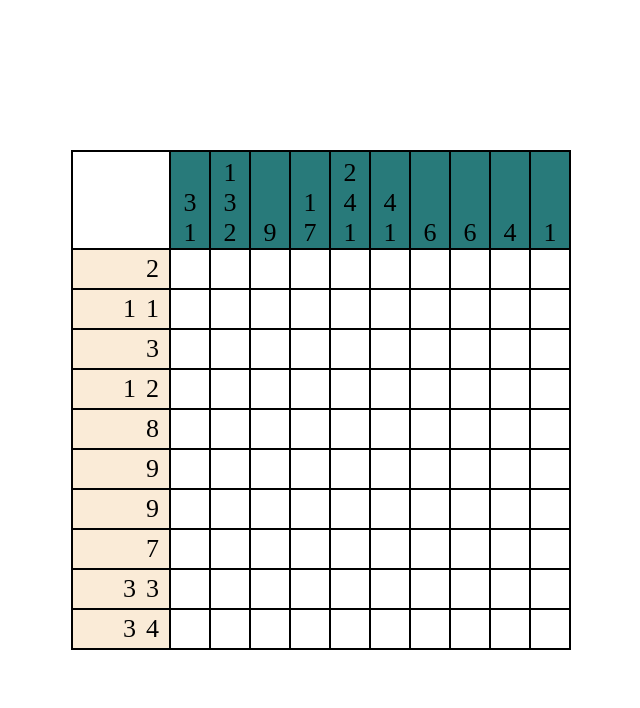
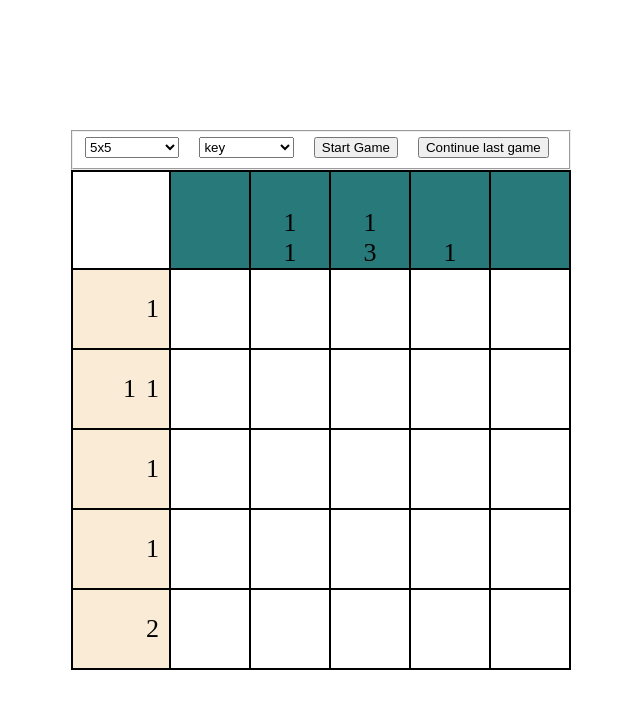
Before and after one commit to Roisler/nonograms, a website with bundled scripts: page nonograms/index.html in a window 1280 px wide. Shown: the whole page, without its empty margins (319-959 px from the left). Built offline with nearby package versions, Linux system fonts and the light colour scheme.

Commit message:
feat: add start game and load game button, add startGame func

```diff
--- a/nonograms/app.js
+++ b/nonograms/app.js
@@ -1,17 +1,12 @@
 import hints from './assets/js/hints.js';
 
-const initialGame = {
-  complexity: 10,
-  level: 'rabbit',
-};
+// Генерирование подсказок
 
-const { complexity, level } = initialGame;
-
-const generateColHints = (lvl, index) => {
+const generateColHints = (lvl, index, difficult) => {
   let currentSumHint = 0;
   const resultArrHintsCol = [];
 
-  const arrHints = hints[complexity][lvl].reduce((acc, current) => {
+  const arrHints = hints[difficult][lvl].reduce((acc, current) => {
     acc.push(current[index]);
     return acc;
   }, []);
@@ -28,11 +23,11 @@ const generateColHints = (lvl, index) => {
   return resultArrHintsCol;
 };
 
-const generateRowHints = (lvl, index) => {
+const generateRowHints = (lvl, index, difficult) => {
   let currentSumHint = 0;
   const resultArrHintsRow = [];
 
-  const arrHints = hints[complexity][lvl][index];
+  const arrHints = hints[difficult][lvl][index];
 
   for (let i = 0; i <= arrHints.length; i += 1) {
     const current = arrHints[i];
@@ -46,26 +41,79 @@ const generateRowHints = (lvl, index) => {
   return resultArrHintsRow;
 };
 
-const initialMatrix = () => {
+// Инициализация матрицы, заполненной нулями с длиной массива равной сложности кроссворда
+const initialMatrix = (difficult) => {
   const matrix = Array.from(
-    { length: complexity },
-    () => Array.from({ length: complexity }, () => 0),
+    { length: difficult },
+    () => Array.from({ length: difficult }, () => 0),
   );
   return matrix;
 };
 
-const matrix = initialMatrix();
-
+// Проверка на совпадение матрицы решаемого кроссворда с текущей
 const isEqual = (arr, hint) => JSON.stringify(arr) === JSON.stringify(hint);
 
+// Создание и поиск элементов
 const body = document.querySelector('body');
 body.classList.add('page');
+
+const optionsWrapper = document.createElement('fieldset');
+optionsWrapper.classList.add('options-wrapper');
+
+const optionsComplexity = document.createElement('select');
+optionsComplexity.classList.add('options');
+
+const optionsCrossword = document.createElement('select');
+optionsCrossword.classList.add('options');
+
+const startButton = document.createElement('button');
+startButton.classList.add('button');
+startButton.textContent = 'Start Game';
+
+const loadButton = document.createElement('button');
+loadButton.classList.add('button');
+loadButton.textContent = 'Continue last game';
+
+Object.keys(hints).forEach((key) => {
+  const option = document.createElement('option');
+  option.classList.add('option');
+  option.setAttribute('value', key);
+
+  option.textContent = `${key}x${key}`;
+  optionsComplexity.append(option);
+});
+
+const selectCrossword = (value, parent) => {
+  Object.keys(hints[value]).forEach((optionKey) => {
+    const crossword = document.createElement('option');
+    crossword.classList.add('option');
+    crossword.setAttribute('value', optionKey);
+
+    crossword.textContent = optionKey;
+    parent.append(crossword);
+  });
+};
+
+optionsComplexity.addEventListener('change', (e) => {
+  optionsCrossword.replaceChildren();
+  selectCrossword(e.target.value, optionsCrossword);
+});
+
+selectCrossword(5, optionsCrossword);
+optionsWrapper.append(optionsComplexity);
+optionsWrapper.append(optionsCrossword);
+optionsWrapper.append(startButton, loadButton);
+
 const container = document.createElement('div');
 container.classList.add('container');
 body.prepend(container);
-const timer = document.createElement('div');
-timer.classList.add('timer');
-container.append(timer);
+body.prepend(optionsWrapper);
+
+const startGame = (difficult, level, wrapper, currentMatrix = null) => {
+  wrapper.replaceChildren();
+
+  const matrix = currentMatrix ?? initialMatrix(difficult);
+
   const collsContainer = document.createElement('div');
   collsContainer.classList.add('cols');
   const rowsContainer = document.createElement('div');
@@ -73,21 +121,26 @@ rowsContainer.classList.add('rows');
   const cellsContainer = document.createElement('div');
   cellsContainer.classList.add('cells');
 
-container.append(collsContainer, rowsContainer, cellsContainer);
+  const timer = document.createElement('div');
+  timer.classList.add('timer');
+
+  container.append(timer, collsContainer, rowsContainer, cellsContainer);
+
+  // Действие при клике на ячейку
 
   const clickCell = (cell) => {
     cell.classList.remove('cross');
     cell.classList.toggle('fill');
-  const row = Math.floor(cell.id / complexity);
-  const id = cell.id % complexity;
+    const row = Math.floor(cell.id / difficult);
+    const id = cell.id % difficult;
     matrix[row][id] = matrix[row][id] === 0 ? 1 : 0;
-  if (isEqual(matrix, hints[complexity][level])) {
+    if (isEqual(matrix, hints[difficult][level])) {
       console.log('Вы выиграли!');
     }
     console.log(matrix);
   };
 
-for (let i = 0; i < complexity ** 2; i += 1) {
+  for (let i = 0; i < difficult ** 2; i += 1) {
     const cell = document.createElement('div');
     cell.classList.add('cell');
     cell.setAttribute('id', i);
@@ -95,21 +148,22 @@ for (let i = 0; i < complexity ** 2; i += 1) {
 
     cell.addEventListener('click', (e) => clickCell(e.target));
     cell.addEventListener('contextmenu', (e) => {
-    // e.preventDefault(); // НЕ ЗАБЫТЬ УБРАТЬ!
+      e.preventDefault(); // НЕ ЗАБЫТЬ УБРАТЬ!
       e.target.classList.remove('fill');
       e.target.classList.toggle('cross');
     });
   }
 
-rowsContainer.classList.add(`rows-${complexity}`);
-collsContainer.classList.add(`cols-${complexity}`);
-cellsContainer.classList.add(`cells-${complexity}`);
+  rowsContainer.classList.add(`rows-${difficult}`);
+  collsContainer.classList.add(`cols-${difficult}`);
+  cellsContainer.classList.add(`cells-${difficult}`);
 
-for (let i = 1; i <= complexity; i += 1) {
+  // Формирование подсказок по рядам
+  for (let i = 1; i <= difficult; i += 1) {
     const row = document.createElement('div');
     row.classList.add('row');
 
-  const rowHints = generateRowHints(level, i - 1);
+    const rowHints = generateRowHints(level, i - 1, difficult);
     rowHints.forEach((el) => {
       if (el !== 0) {
         const hint = document.createElement('p');
@@ -121,7 +175,8 @@ for (let i = 1; i <= complexity; i += 1) {
     const col = document.createElement('div');
     col.classList.add('col');
 
-  const colHints = generateColHints(level, i - 1);
+    // Формирование подсказок по колонкам
+    const colHints = generateColHints(level, i - 1, difficult);
     colHints.forEach((el) => {
       if (el !== 0) {
         const hint = document.createElement('p');
@@ -133,6 +188,16 @@ for (let i = 1; i <= complexity; i += 1) {
     rowsContainer.append(row);
     collsContainer.append(col);
   }
+};
+
+startButton.addEventListener('click', (e) => {
+  e.preventDefault();
+  startGame(optionsComplexity.value, optionsCrossword.value, container);
+});
+
+startGame(optionsComplexity.value, optionsCrossword.value, container);
+
+// Создание элементов ячеек, навешивание слушателей
 
 /* const ctx = canvas.getContext('2d');
 
--- a/nonograms/style.css
+++ b/nonograms/style.css
@@ -13,6 +13,7 @@ body {
 
 .page {
   display: flex;
+  flex-direction: column;
   width: 100vw;
   height: 100vh;
   align-items: center;
@@ -36,6 +37,17 @@ body {
   box-sizing: border-box;
   border: 2px solid var(--border-color);
   border-collapse: collapse;
+}
+
+.options-wrapper {
+  width: 500px;
+  display: flex;
+  flex-direction: row;
+  gap: 20px;
+}
+
+.options {
+  width: 20%;
 }
 
 .col,
```
Lines whose indentation alone changed are shown as unchanged.
